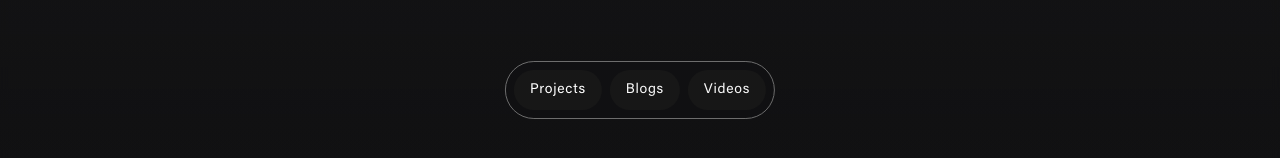
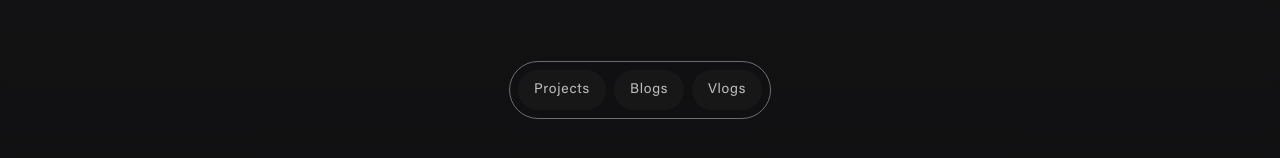
Before and after one commit to faishaldev/faishal-dev, a Next.js app: page / in a window 1280 px wide. Shown: the part 630-788 px from the top of the page. Built offline with nearby package versions, Linux system fonts and the light colour scheme.

Commit message:
feat: improve component

```diff
--- a/components/organisms/FloatingNavigation.jsx
+++ b/components/organisms/FloatingNavigation.jsx
@@ -29,7 +29,7 @@ export default function FloatingNavigation() {
           className={cn(
             `rounded-full
             focus:outline-none
-            text-white
+            text-[#bebebe]
             font-medium
             font-acumin-regular
             tracking-wider`,
@@ -40,7 +40,7 @@ export default function FloatingNavigation() {
         <Button
           effect="shineHover"
           className={cn(
-            `rounded-full focus:outline-none hover:text-white font-acumin-regular tracking-wider`,
+            `rounded-full focus:outline-none text-[#bebebe] font-acumin-regular tracking-wider`,
           )}
         >
           Blogs
@@ -48,10 +48,10 @@ export default function FloatingNavigation() {
         <Button
           effect="shineHover"
           className={cn(
-            `rounded-full focus:outline-none hover:text-white font-acumin-regular tracking-wider`,
+            `rounded-full focus:outline-none text-[#bebebe] font-acumin-regular tracking-wider`,
           )}
         >
-          Videos
+          Vlogs
         </Button>
       </div>
     </nav>
```
